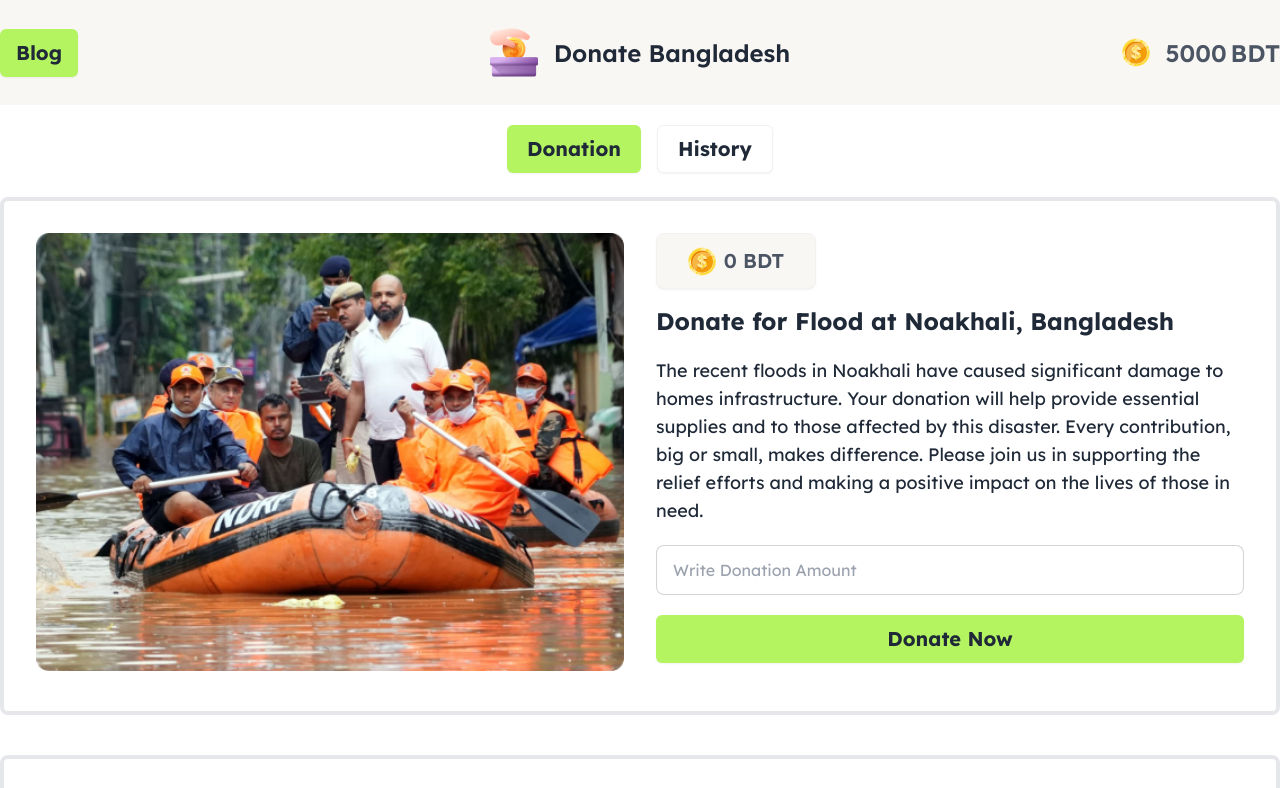
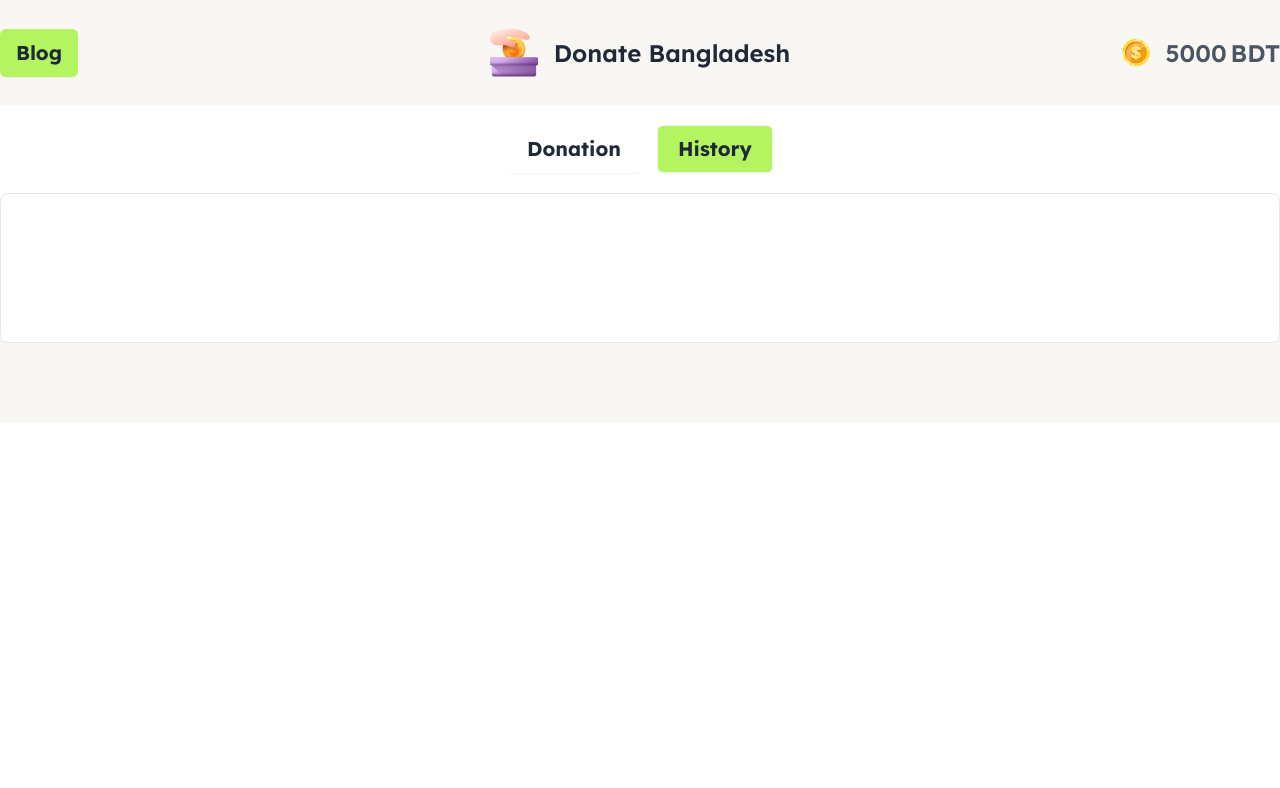
Before and after one commit to shakirhasan133/B10-Assignment5, a plain HTML site: page index.html in a window 1280 px wide. Both pictures are taken after a click on the button "History". Shown: the top 788 px of the page. Drawn offline with nearby package versions, Linux system fonts and the light colour scheme.

Commit message:
history button switch done

```diff
--- a/index.html
+++ b/index.html
@@ -46,9 +46,14 @@
         </div>
     </header>
 
+
+
     <div class=" flex gap-4 items-center justify-center py-5">
-        <button class="btn bg-primary font-bold text-xl rounded-md border-none px-5">Donation</button>
-        <button class="btn bg-white font-bold text-xl rounded-md border px-5">History</button>
+        <!-- Donation Button  -->
+        <button id="donationTabBtn" class="btn bg-primary font-bold text-xl rounded-md border-none px-5">Donation</button>
+
+        <!-- History Button -->
+        <button id="historyTabBtn" class="btn bg-white font-bold text-xl rounded-md border px-5">History</button>
     </div>
 
 </section>
@@ -87,7 +92,7 @@
 
 
     <!-- Main Section -->
-    <main class="my-1 container mx-auto ">
+    <main id="donationTab" class="my-1 container mx-auto ">
 
         <!-- Card1 -->
     <section class="card">
@@ -163,6 +168,7 @@
 
     </footer>
 
-    <script src="js/index.js"></script>
+    <script src="./js/function.js"></script>
+    <script src="./js/index.js"></script>
 </body>
 </html>
--- /dev/null
+++ b/js/function.js
@@ -0,0 +1,11 @@
+
+
+function getElementById (eId){
+return document.getElementById(eId);
+}
+
+
+
+function GetElementValueById(id){
+    return document.getElementById(id).value;
+}
--- a/js/index.js
+++ b/js/index.js
@@ -0,0 +1,29 @@
+
+
+const historyTabBtn = getElementById('historyTabBtn');
+const donationTabBtn = getElementById('donationTabBtn');
+const donationTab = getElementById('donationTab');
+const historyTab = getElementById('historyTab');
+
+
+
+
+
+
+// History Tab Button Work Here
+
+historyTabBtn.addEventListener('click', function(){
+    // Change button color
+    historyTabBtn.classList.add('bg-primary');
+    historyTabBtn.classList.remove('bg-white');
+
+    donationTabBtn.classList.remove('bg-primary');
+    donationTabBtn.classList.add('bg-white');
+
+
+    // hide Donation Tab Element
+    donationTab.classList.add('hidden');
+
+    // unhide history Tab
+    historyTab.classList.remove('hidden');
+})
```
